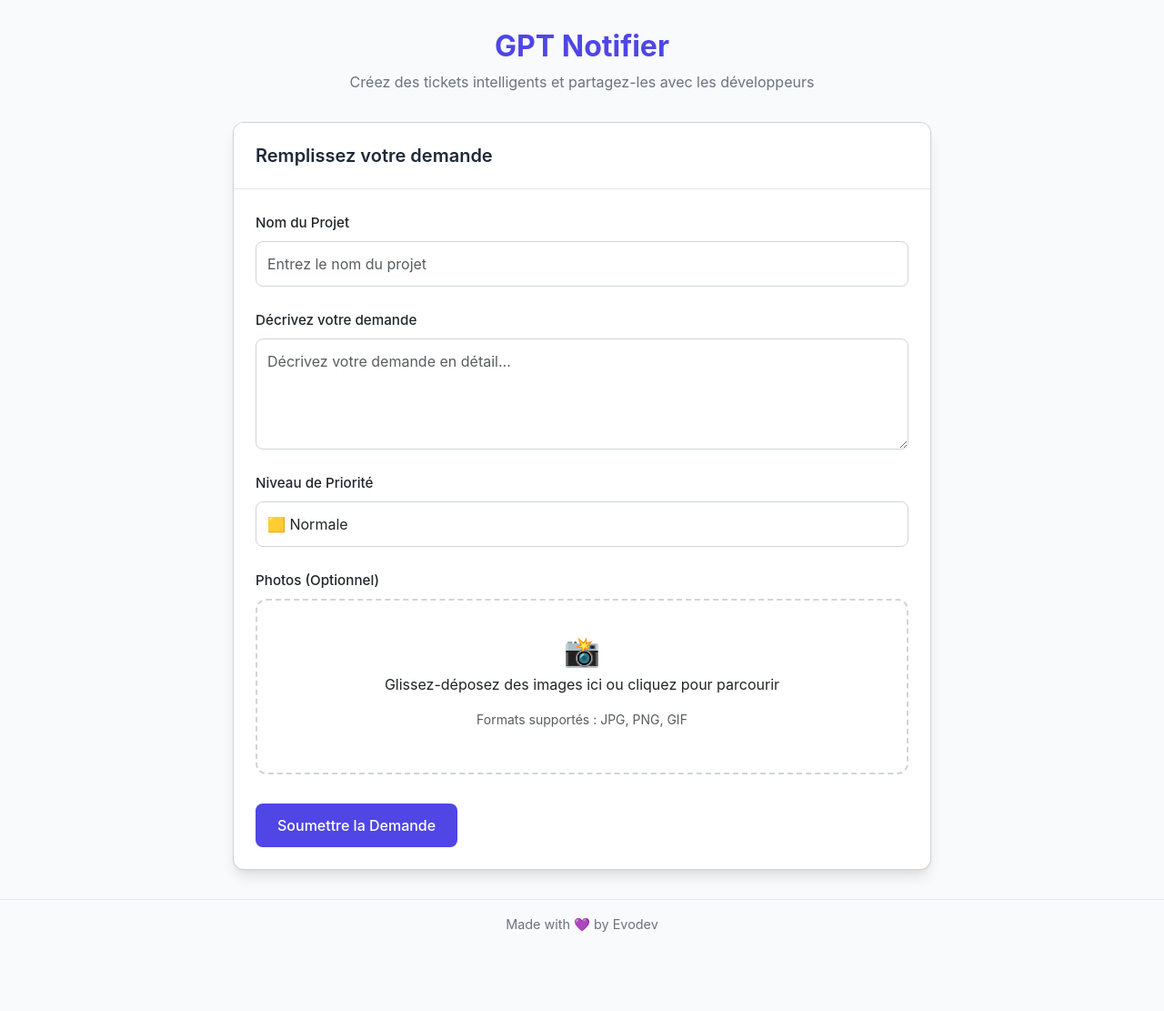
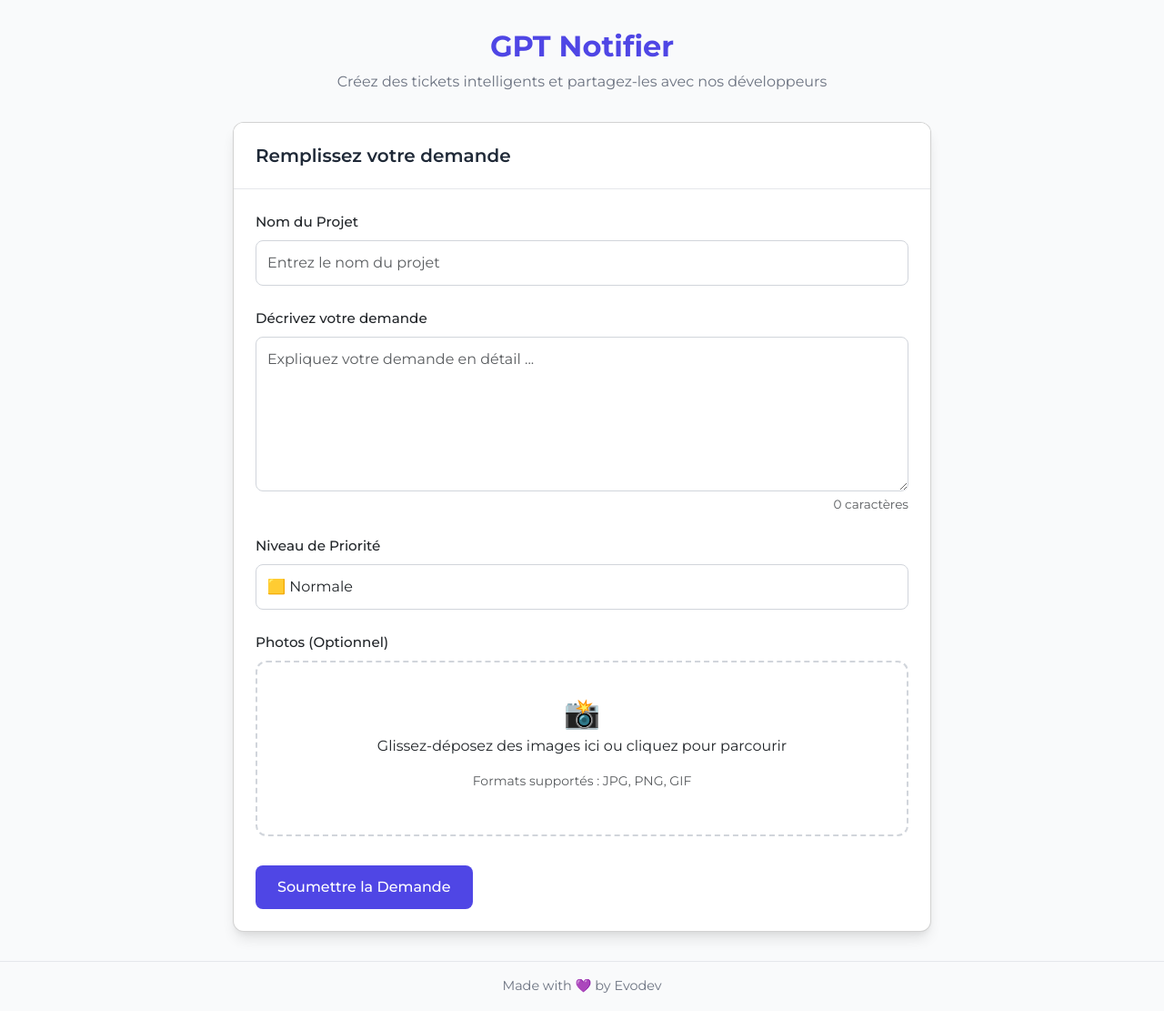
Before and after one commit to achrafexboy/Ticketify-GPT, a Flask app: page / in a window 1280 px wide. Shown: the whole page at 91% size. Before the commit the page ends 1042 px from the top, so only its background shows below. Run offline with Flask 3, Linux system fonts and the light colour scheme; some libraries are stand-ins or nearby versions.

Commit message:
Sprint 2 - Enhance UI

```diff
--- a/static/css/styles.css
+++ b/static/css/styles.css
@@ -1,3 +1,6 @@
+/* Import Montserrat font */
+@import url('https://fonts.googleapis.com/css2?family=Montserrat:wght@400;500;600;700&display=swap');
+
 /* ===== CSS VARIABLES ===== */
 :root {
     --primary-color: #4f46e5;
@@ -19,7 +22,7 @@
 body {
     background-color: var(--bg-color);
     color: var(--text-color);
-    font-family: 'Inter', sans-serif;
+    font-family: 'Montserrat', sans-serif; /* Apply Montserrat globally */
     line-height: 1.5;
 }
 
@@ -93,6 +96,13 @@ body {
 
 textarea.form-control {
     min-height: 120px;
+}
+
+#charCount {
+    font-size: 0.85rem;
+    margin-top: 0.25rem;
+    display: block;
+    text-align: right;
 }
 
 /* ===== FILE UPLOAD ===== */
@@ -191,7 +201,6 @@ textarea.form-control {
 }
 
 /* ===== SUCCESS MESSAGE ===== */
-/* Add this to your CSS */
 #successMessage {
     position: fixed;
     bottom: 20px;
--- a/static/js/script.js
+++ b/static/js/script.js
@@ -6,6 +6,8 @@ document.addEventListener("DOMContentLoaded", function () {
     const submitBtn = document.getElementById("submitBtn");
     const submitSpinner = document.getElementById("submitSpinner");
     const successMessage = document.getElementById("successMessage");
+    const descriptionInput = document.getElementById("description");
+    const charCount = document.getElementById("charCount");
 
     // 🔹 File Upload Handling
     fileUploadContainer.addEventListener("click", function () {
@@ -66,6 +68,14 @@ document.addEventListener("DOMContentLoaded", function () {
         handleFiles(photosInput.files);
     }
 
+    // 🔹 Character Counter for Description
+    descriptionInput.addEventListener("input", function () {
+        // const maxLength = 500; // Set a maximum character limit
+        const currentLength = descriptionInput.value.length;
+
+        charCount.textContent = `${currentLength} caractères`;
+    });
+
     // 🔹 Form Submission Handling
     form.addEventListener("submit", function (e) {
         e.preventDefault();
@@ -92,7 +102,6 @@ document.addEventListener("DOMContentLoaded", function () {
         })
         .then(response => response.json())
         .then(data => {
-            // Replace the success message code with this
             if (data.success) {
                 successMessage.classList.remove("d-none");
                 successMessage.classList.add("show");
--- a/templates/index.html
+++ b/templates/index.html
@@ -6,7 +6,7 @@
 <div class="app-container">
     <div class="app-header">
         <h1 class="app-title">GPT Notifier</h1>
-        <p class="app-subtitle">Créez des tickets intelligents et partagez-les avec les développeurs</p>
+        <p class="app-subtitle">Créez des tickets intelligents et partagez-les avec nos développeurs</p>
     </div>
 
     <div class="card">
@@ -25,7 +25,14 @@
                 <!-- Description -->
                 <div class="mb-4">
                     <label for="description" class="form-label">Décrivez votre demande</label>
-                    <textarea class="form-control" id="description" name="description" placeholder="Décrivez votre demande en détail..." rows="4" required></textarea>
+                    <textarea
+                        class="form-control"
+                        id="description"
+                        name="description"
+                        placeholder="Expliquez votre demande en détail ..."
+                        rows="6"
+                        required></textarea>
+                    <small id="charCount" class="text-muted">0 caractères</small>
                 </div>
 
                 <!-- Niveau de Priorité -->
```
